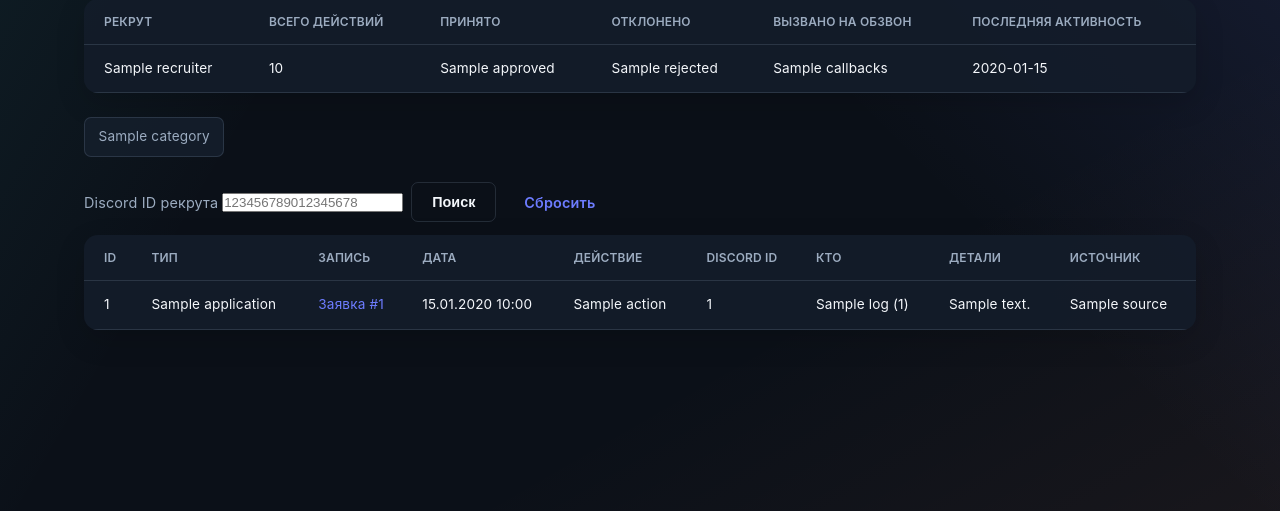
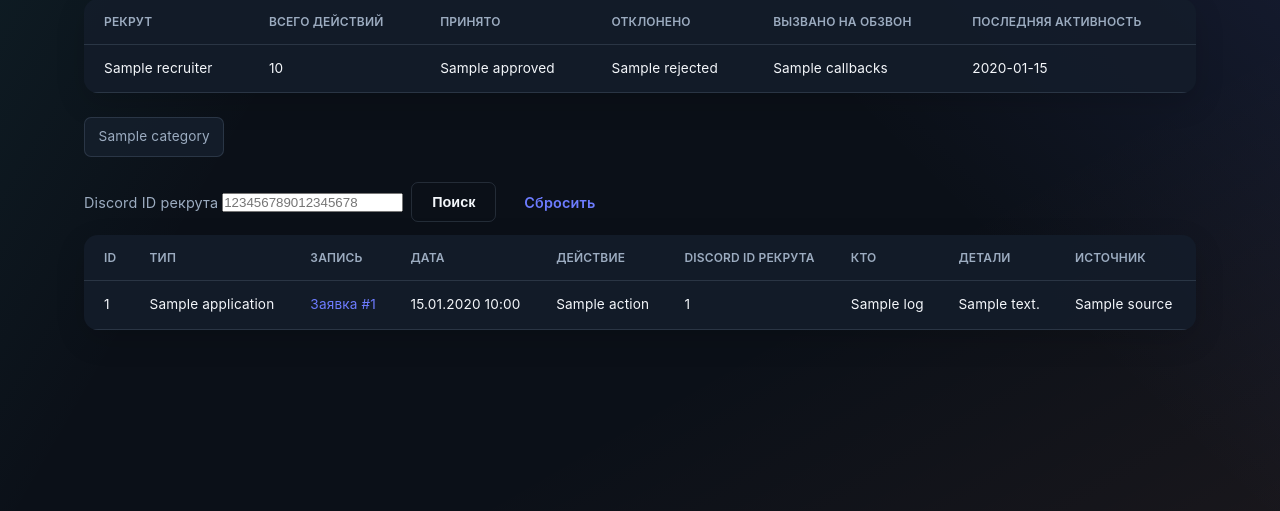
Before and after one commit to okuname287/DFDSFSD, a FastAPI app: template web/templates/logs.html in a window 1280 px wide. Shown: the part 256-767 px from the top of the page. Run offline with FastAPI, Linux system fonts and the light colour scheme; the template is opened without the code that fills it: most values are stand-ins (such as "Sample title", 1, 10 or a date in 2020).

Commit message:
Update logs.html

```diff
--- a/web/templates/logs.html
+++ b/web/templates/logs.html
@@ -148,7 +148,7 @@
                     <th>Запись</th>
                     <th>Дата</th>
                     <th>Действие</th>
-                    <th>Discord ID</th>
+                    <th>Discord ID рекрута</th>
                     <th>Кто</th>
                     <th>Детали</th>
                     <th>Источник</th>
@@ -169,7 +169,7 @@
                     <td>{{ log.created_at.strftime('%d.%m.%Y %H:%M') }}</td>
                     <td>{{ action_labels.get(log.action, log.action) }}</td>
                     <td>{{ log.target_discord_user_id or '—' }}</td>
-                    <td>{{ log.actor_name }} <span class="muted">({{ log.actor_id or '—' }})</span></td>
+                    <td>{{ log.actor_name or '—' }}</td>
                     <td>{{ log.details or '—' }}</td>
                     <td>{{ source_labels.get(log.source, log.source) }}</td>
                 </tr>
```
